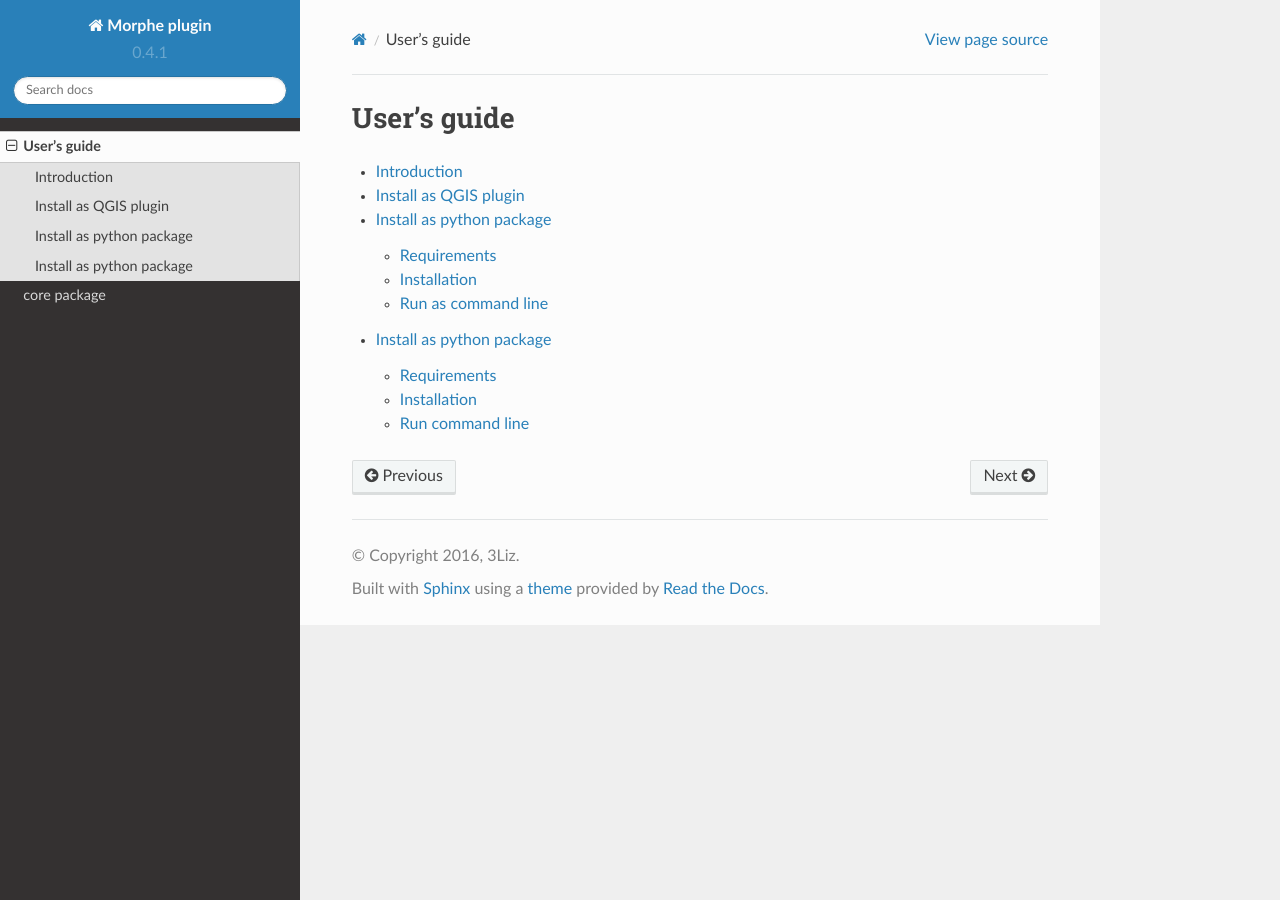
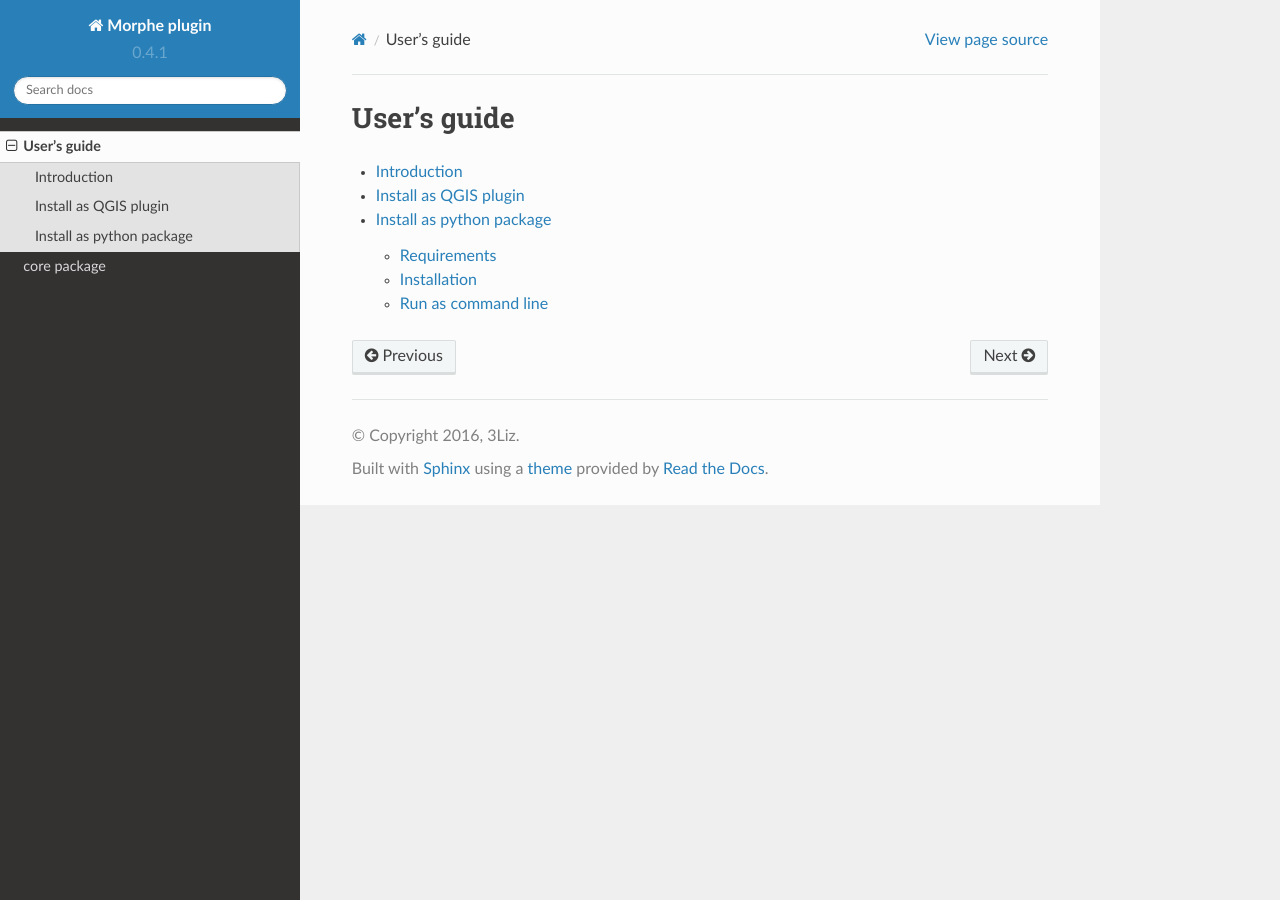
Before and after one commit to MorphoCity/morpheo-plugin, a Sphinx documentation site: the page built from doc/guide.rst, in a window 1280 px wide. Built offline with Sphinx 7.4.7 and the Read the Docs theme 2.0.0, drawn with Linux system fonts in a browser that asks for light colours; some of the changed lines change nothing that is shown.

Commit message:
Update docoumentation

```diff
--- a/doc/guide.rst
+++ b/doc/guide.rst
@@ -5,4 +5,3 @@ User's guide
 
     guide/intro
     guide/install
-    guide/command
--- a/doc/guide/command.rst
+++ /dev/null
@@ -1,32 +0,0 @@
-Install as python package
-=========================
-
-If installed as standard python package, the morpheo plugin can be used
-as a command line tool
-
-Requirements
-------------
-
-While it doesn't need the QGIS interface in this mode, the  QGIS python api still need to be installed
-to run the programm.
-
-Morpheo has a dependency with the spatialite python package: the package provided by QGIS has
-
-QGIS must have the spatialite support enabled and the gdal tools installed (ogr2ogr)
-
-Once installed you should define the QGIS_PYTHONPATH environment value to hold the path to the QGIS python files.
-
-Installation
-------------
-
-The morpheo package can be installed like any python package
-
-From the sources, the moprpheo package cam be installed with the command:
-
-    .. code-block:: bash
-
-        python setup.py
-
-
-Run command line
-----------------
```
